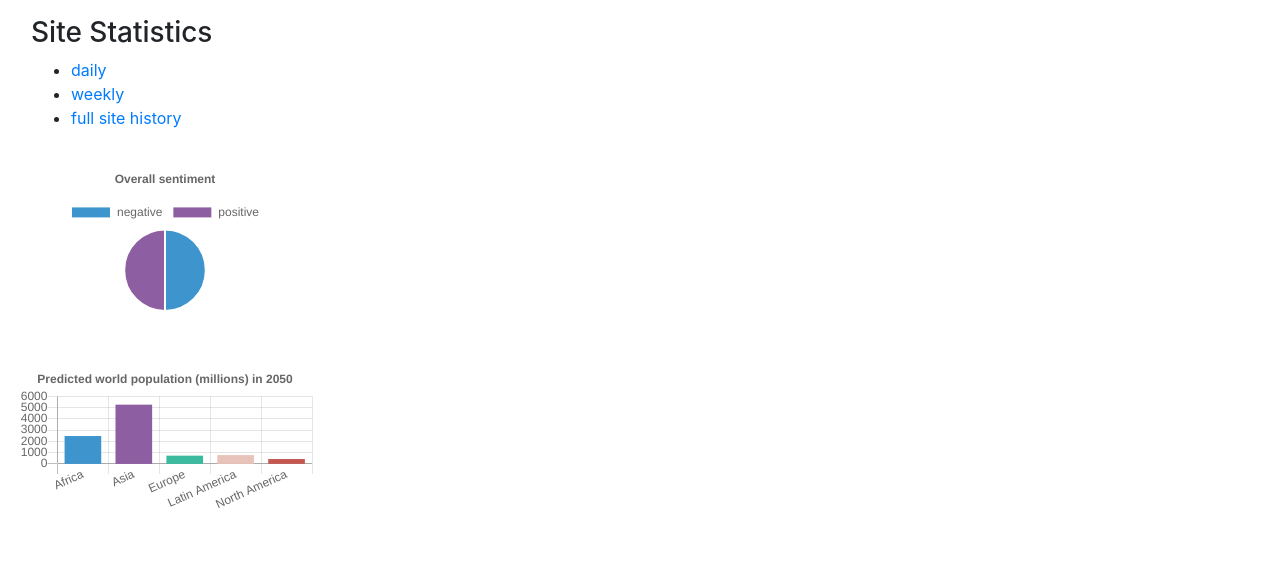
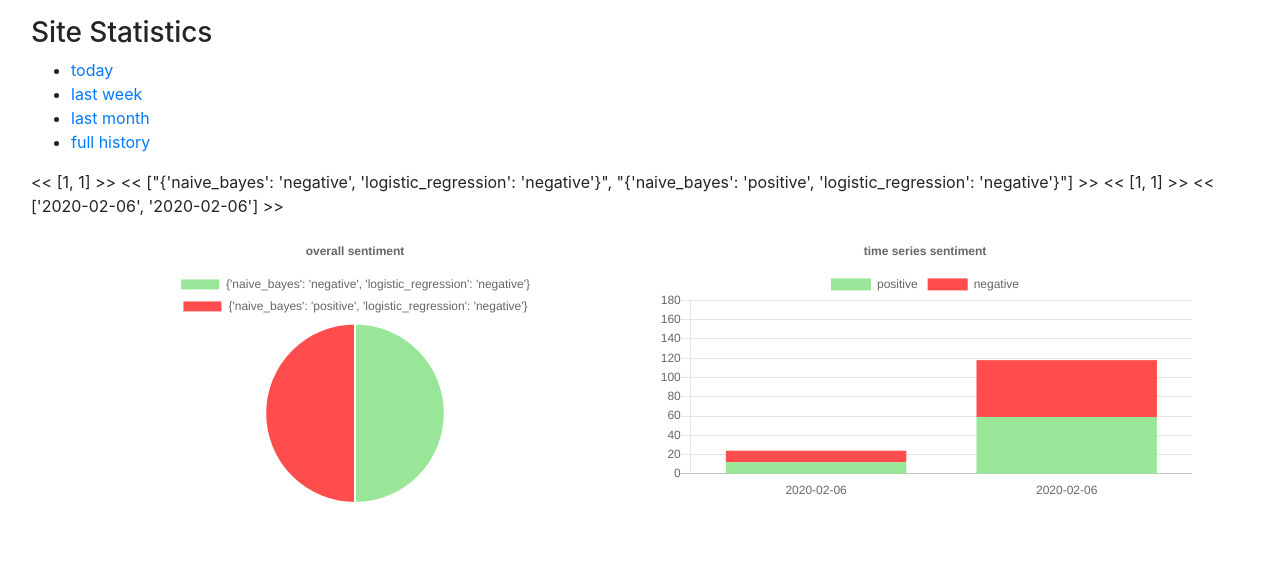
Before and after one commit to datahappy1/czech_language_sentiment_analyzer, a Flask app: page /stats/1/ in a window 1280 px wide. Shown: the part 90-651 px from the top of the page. Run offline with Flask 2, Linux system fonts and the light colour scheme; data comes from the database, SQL or seed files in the repository; both versions use the stored data as it was after the commit; parts of the project's set-up code (start-up, migrations or seed data) failed here and were passed over; some libraries are stand-ins or nearby versions.

Commit message:
SVM + database stats

```diff
--- a/flask_webapp/__main__.py
+++ b/flask_webapp/__main__.py
@@ -45,13 +45,13 @@ INSERT INTO 'stats'('request_datetime', 'sentiment_prediction') VALUES (?, ?);""
 DB_SELECT_STATS_QUERY_PIE_CHART = """
 SELECT count(*) as cnt, sentiment_prediction
 FROM stats
-WHERE date(request_datetime) >= ?
+WHERE request_datetime >= ?
 GROUP BY sentiment_prediction ;"""
 
 DB_SELECT_STATS_QUERY_TIME_SERIES = """
 SELECT count(*) as cnt, sentiment_prediction, date(request_datetime) as 'DATE()'
 FROM stats
-WHERE date(request_datetime) >= ?
+WHERE request_datetime >= ?
 GROUP BY sentiment_prediction, date(request_datetime)
 ORDER BY date(request_datetime) ;"""
 
@@ -186,7 +186,7 @@ def main():
 
             # store the stats data in sqlite3
             cur = get_db().cursor()
-            data_tuple = (str(sentiment_result), datetime.now())
+            data_tuple = (datetime.now(), str(sentiment_result))
             cur.execute(DB_INSERT_STATS_QUERY, data_tuple)
             get_db().commit()
 
@@ -209,15 +209,7 @@ def api():
         input_text = request.form['Input_Text']
         input_text_list = _input_string_preparator(input_text)
 
-        if len(input_text_list) < 2:
-            response = jsonify({
-                'status': 400,
-                'error': 'More words for analysis needed',
-                'mimetype': 'application/json'
-            })
-            response.status_code = 400
-            return response
-        else:
+        if len(input_text_list) > 2 and [i for i in input_text_list if len(i) > 3]:
             input_text_list = ' '.join(input_text_list)
             sentiment_result = _ml_model_evaluator([input_text_list])
             response = jsonify({
@@ -226,6 +218,14 @@ def api():
                 'mimetype': 'application/json'
             })
             response.status_code = 200
+            return response
+        else:
+            response = jsonify({
+                'status': 400,
+                'error': 'More words for analysis needed',
+                'mimetype': 'application/json'
+            })
+            response.status_code = 400
             return response
 
 
@@ -259,24 +259,31 @@ def stats(period="week"):
         period_from = date.today() - timedelta(weeks=1)
     elif period == "day":
         period_from = date.today() - timedelta(days=1)
-    elif period == "full":
+    elif period == "month":
+        period_from = date.today() - timedelta(weeks=4)
+    elif period == "all":
         period_from = datetime.strptime("2020-01-01", '%Y-%m-%d')
     # falls back to 1 day of stats
     else:
         period_from = datetime.today() - timedelta(days=1)
 
+    # print(period_from)#todo missing last day
+
     # fetch the stats data from sqlite3
     cur = get_db().cursor()
     cur.execute(DB_SELECT_STATS_QUERY_PIE_CHART, [period_from])
     pie_chart_raw_data = cur.fetchall()
+    print(pie_chart_raw_data)
 
     cur.execute(DB_SELECT_STATS_QUERY_TIME_SERIES, [period_from])
     time_series_raw_data = cur.fetchall()
+    print(time_series_raw_data)
 
     return render_template('stats.html',
                            template_pie_chart_data=[x[0] for x in pie_chart_raw_data],
-                           template_pie_chart_labels=["negative", "positive"],
-                           template_time_series_data=time_series_raw_data
+                           template_pie_chart_labels=[x[1] for x in pie_chart_raw_data],#["negative", "positive"], #todo
+                           template_time_series_data=[x[0] for x in time_series_raw_data],
+                           template_time_series_labels=[x[2] for x in time_series_raw_data]
                            )
 
 
--- a/flask_webapp/static/css/main.css
+++ /dev/null
@@ -1,4 +0,0 @@
- .chart-container {
-    width: 300px;
-    height: 200px
-}
--- a/flask_webapp/templates/index.html
+++ b/flask_webapp/templates/index.html
@@ -3,7 +3,7 @@
 
 <div class="container-fluid">
     <div class="p-3">
-        <h3>Hi! I'm Czester, your CZech SenTiment analyzER tool.</h3>
+        <h3>Hi! I'm Czester, your CZEch SenTiment analyzER tool.</h3>
     </div>
 
     {% if template_sentiment_result %}
--- a/flask_webapp/templates/stats.html
+++ b/flask_webapp/templates/stats.html
@@ -5,21 +5,30 @@
     <div class="p-3">
         <h3>Site Statistics</h3>
         <ul>
-                    <li><a href="{{ url_for('stats', period='day') }}">daily</a></li>
-                    <li><a href="{{ url_for('stats', period='week') }}">weekly</a></li>
-                    <li><a href="{{ url_for('stats', period='full') }}">full site history</a></li>
+            <li><a href="{{ url_for('stats', period='day') }}">today</a></li>
+            <li><a href="{{ url_for('stats', period='week') }}">last week</a></li>
+            <li><a href="{{ url_for('stats', period='month') }}">last month</a></li>
+            <li><a href="{{ url_for('stats', period='all') }}">full history</a></li>
         </ul>
-                {{ template_pie_chart_records }}
-                {{ template_time_series_records }}
+        << {{ template_pie_chart_data }} >>
+        << {{ template_pie_chart_labels }} >>
+        << {{ template_time_series_data }} >>
+        << {{ template_time_series_labels }} >>
     </div>
 
     <script src="{{url_for('static', filename='js/external/Chart.bundle.min.js')}}"></script>
-        <div class="chart-container">
+
+    <div class="container">
+        <div class="row">
+            <div class="col">
                 <canvas id="pieChart"></canvas>
             </div>
-        <div class="chart-container">
-            <canvas id="lineChart"></canvas>
+            <div class="col">
+                <canvas id="stackedChart"></canvas>
             </div>
+        </div>
+    </div>
+
     <script>
         var ctx = document.getElementById('pieChart').getContext('2d');
         var myPieChart = new Chart(ctx, {
@@ -27,40 +36,67 @@
             data: {
               labels: {{ template_pie_chart_labels | tojson }},
               datasets: [{
-                label: "Overall sentiment",
-                backgroundColor: ["#3e95cd", "#8e5ea2"],
+                label: "overall sentiment",
+                backgroundColor: ["#99e699", "#ff4d4d"],
                 data: {{ template_pie_chart_data }}
               }]
             },
             options: {
               title: {
                 display: true,
-                text: 'Overall sentiment'
+                text: 'overall sentiment'
               }
             }
         });
 
-        var ctx = document.getElementById('lineChart').getContext('2d');
-        var myLineChart = new Chart(ctx, {
+        var ctx = document.getElementById("stackedChart").getContext('2d');
+        var myChart = new Chart(ctx, {
             type: 'bar',
             data: {
-                  labels: ["Africa", "Asia", "Europe", "Latin America", "North America"],
-                  datasets: [
-                    {
-                      label: "Population (millions)",
-                      backgroundColor: ["#3e95cd", "#8e5ea2","#3cba9f","#e8c3b9","#c45850"],
-                      data: [2478,5267,734,784,433]
-                    }
-                  ]
+                labels: {{ template_time_series_labels | tojson }},
+                datasets: [{
+                    label: 'positive',
+                    backgroundColor: "#99e699",
+                    data: [12, 59, 5, 56, 58,12, 59, 87, 45],
+                }, {
+                    label: 'negative',
+                    backgroundColor: "#ff4d4d",
+                    data: [12, 59, 5, 56, 58,12, 59, 85, 23],
+                }],
             },
             options: {
-                  legend: { display: false },
                 title: {
                     display: true,
-                    text: 'Predicted world population (millions) in 2050'
+                    text: 'time series sentiment'
+                  },
+                tooltips: {
+                  displayColors: true,
+                  callbacks:{
+                    mode: 'x',
+                  },
+                },
+                scales: {
+                  xAxes: [{
+                    stacked: true,
+                    gridLines: {
+                      display: false,
                     }
+                  }],
+                  yAxes: [{
+                    stacked: true,
+                    ticks: {
+                      beginAtZero: true,
+                    },
+                    type: 'linear',
+                  }]
+                },
+                    responsive: true,
+                    maintainAspectRatio: false,
+                    legend: { position: 'top' },
                 }
         });
+
+
     </script>
 
 </div>
```
Also changed, not shown: flask_webapp/database/stats.db. Lines whose indentation alone changed are shown as unchanged.
